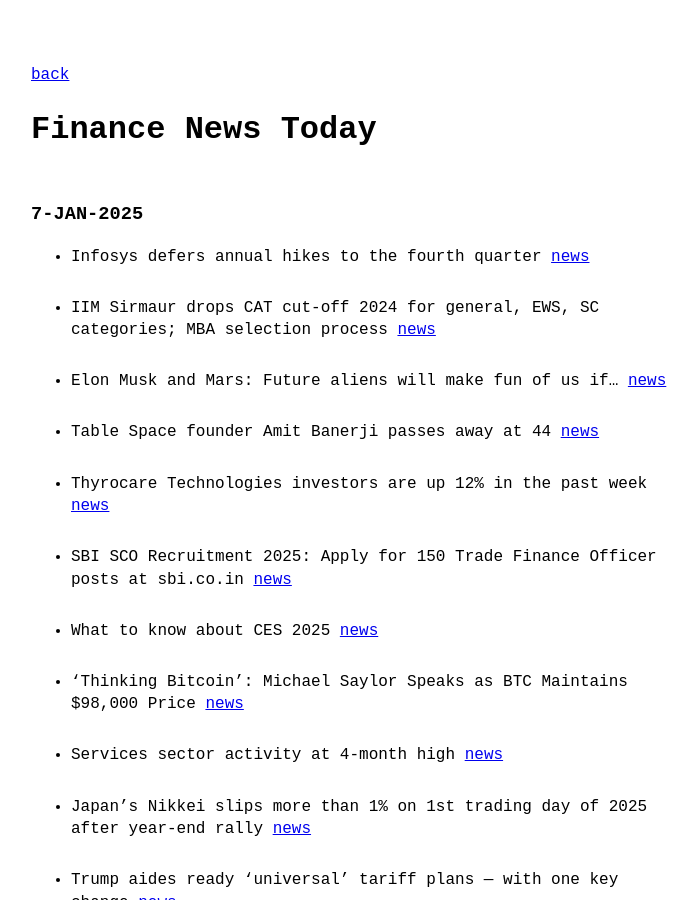
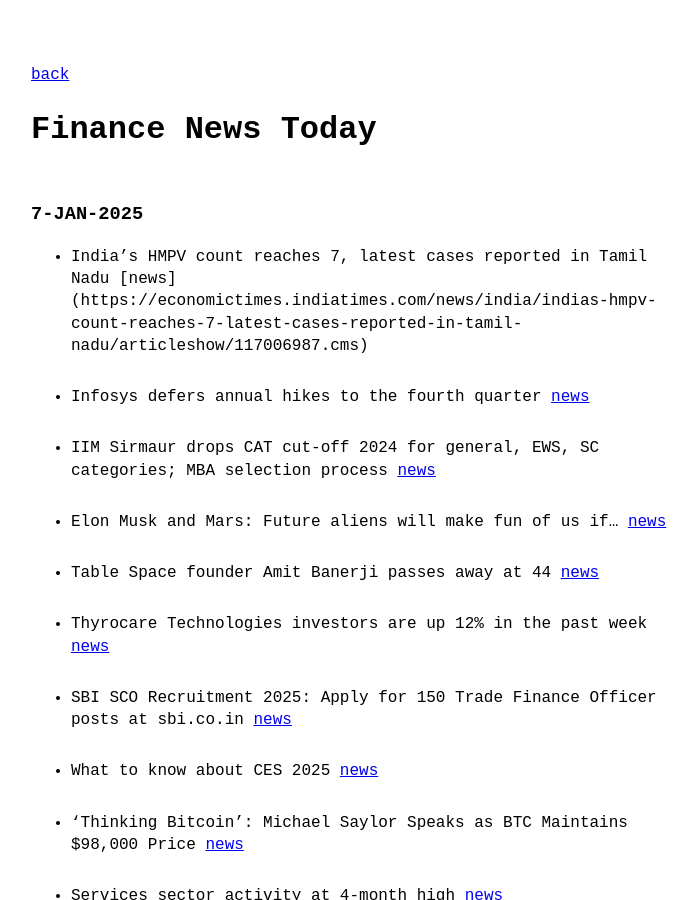
Before and after one commit to VallarasuS/Vallarasu.in, a Jekyll site: the page built from docs/finance.md, in a window 1280 px wide and 900 px high. Shown: the whole window, without its empty margins (289-985 px from the left). Built offline with Jekyll 4.4.1, drawn with Linux system fonts in a browser that asks for light colours.

Commit message:
Update finance.md

```diff
--- a/docs/finance.md
+++ b/docs/finance.md
@@ -5,6 +5,7 @@
 
 ### 7-JAN-2025
 
+- India's HMPV count reaches 7, latest cases reported in Tamil Nadu [news] (https://economictimes.indiatimes.com/news/india/indias-hmpv-count-reaches-7-latest-cases-reported-in-tamil-nadu/articleshow/117006987.cms)  <br/><br/>
 - Infosys defers annual hikes to the fourth quarter [news](https://www.moneycontrol.com/technology/infosys-defers-annual-hikes-to-the-fourth-quarter-article-12903806.html) <br/><br/>
 - IIM Sirmaur drops CAT cut-off 2024 for general, EWS, SC categories; MBA selection process [news](https://news.careers360.com/iim-sirmaur-cat-cut-off-2024-drops-for-general-ews-sc-categories-mba-selection-process) <br/><br/>
 - Elon Musk and Mars: Future aliens will make fun of us if... [news](https://timesofindia.indiatimes.com/technology/tech-news/elon-musk-future-aliens-will-make-fun-of-us-if-/articleshow/116924643.cms) <br/><br/>
```
